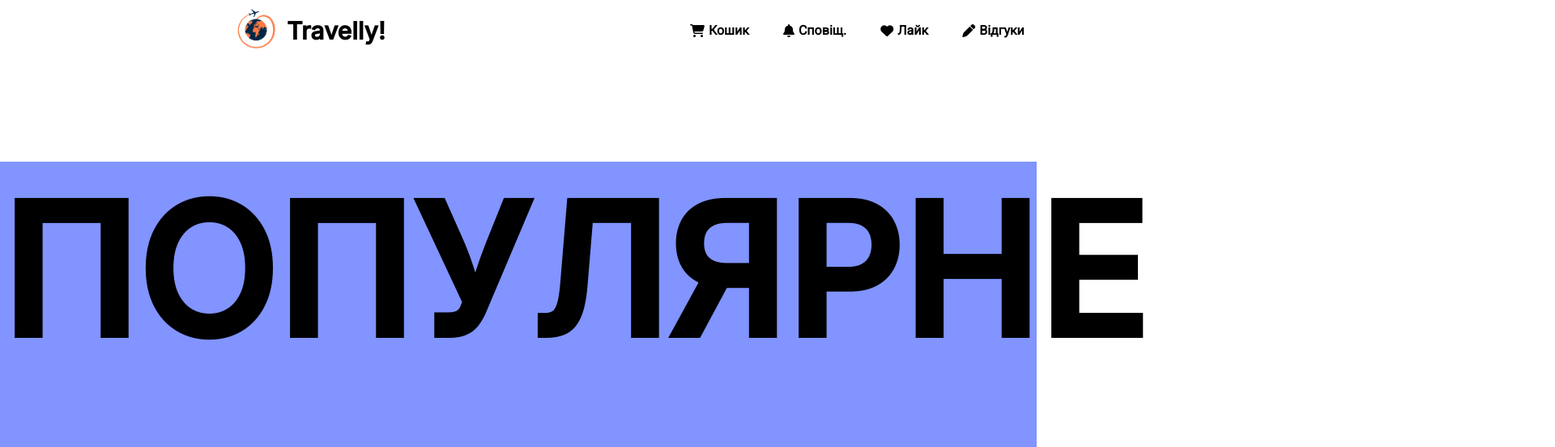
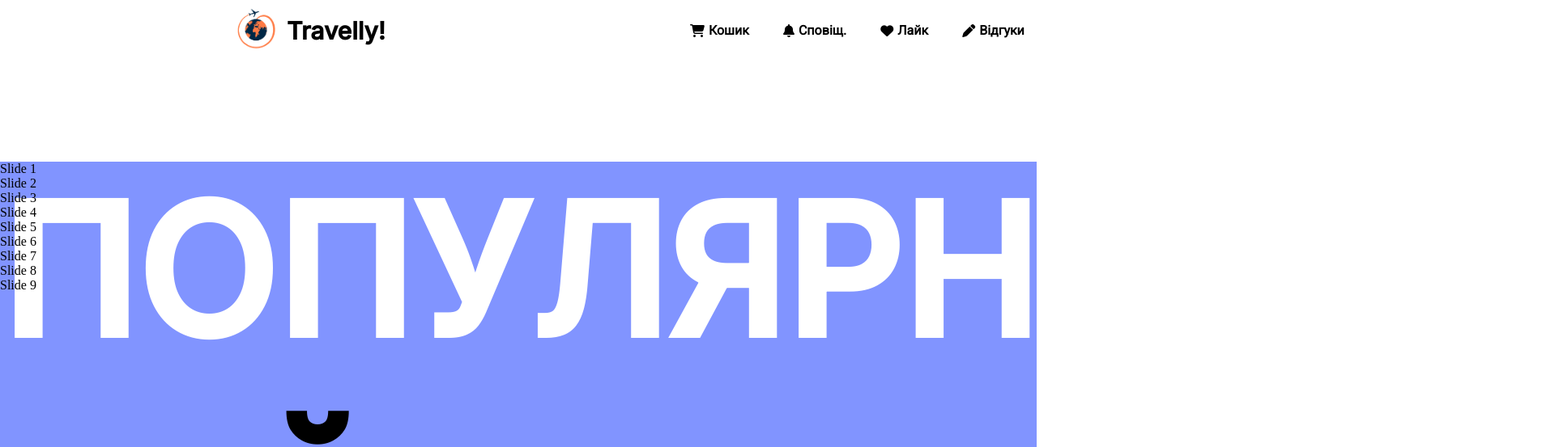
Before and after one commit to Mafusail-ogori/TravellyFrontend, a JavaScript app: page / in a window 1280 px wide. Shown: the top 553 px of the page at 81% size, 1920 px wide, since content can reach past the window. Built offline with nearby package versions, Linux system fonts and the light colour scheme.

Commit message:
Body fix

```diff
--- a/src/Body/ContentWrapper.module.css
+++ b/src/Body/ContentWrapper.module.css
@@ -1,29 +1,31 @@
 @import url('https://fonts.googleapis.com/css2?family=Inter:wght@500&display=swap');
 
 .wrapper{
-    display: flex;
-    flex-direction: column;
-    justify-content: center;
-    align-content: center;
-    gap: 115px;
+    position: relative;
     background-color: #8194FF;
     margin-top: 200px;
+    height: 584px;
+    z-index: -2;
+}
+
+.white_text , .black_text{
+    position: absolute;
+    font-size: 225px;
+    font-weight: bold;
+    right: 0;
+    left: 0;
+    margin: auto;
+    font-family: 'Inter', sans-serif;
+    color: white;
+    text-align: center;
+    z-index: -1;
 }
 
 .white_text{
-    font-size: 225px;
-    font-weight: bold;
-    text-align: center;
-    margin: 0;
-    font-family: 'Inter', sans-serif;
-    color: black;
+    top: 0;
 }
 
 .black_text{
-    font-size: 250px;
-    font-weight: bold;
-    text-align: center;
-    margin: 0;
-    font-family: 'Inter', sans-serif;
-    color: white;
+    color: black;
+    bottom: 0;
 }
--- a/src/Body/PictureSwiper.js
+++ b/src/Body/PictureSwiper.js
@@ -1,17 +1,27 @@
 import{Swiper, SwiperSlide} from 'swiper/react';
-import styles from 'swiper/css';
+import {Navigation, Pagination} from "swiper";
 
 const PictureSwiper = (props) => {
     return<Swiper
-        spaceBetween={50}
-        slidesPerView={3}
-        onSlideChange={() => console.log('slide change')}
-        onSwiper={(swiper) => console.log(swiper)}
+        slidesPerView={1}
+        spaceBetween={30}
+        loop={true}
+        pagination={{
+            clickable: true,
+        }}
+        navigation={true}
+        modules={[Pagination, Navigation]}
+        className="mySwiper"
     >
         <SwiperSlide>Slide 1</SwiperSlide>
         <SwiperSlide>Slide 2</SwiperSlide>
         <SwiperSlide>Slide 3</SwiperSlide>
         <SwiperSlide>Slide 4</SwiperSlide>
+        <SwiperSlide>Slide 5</SwiperSlide>
+        <SwiperSlide>Slide 6</SwiperSlide>
+        <SwiperSlide>Slide 7</SwiperSlide>
+        <SwiperSlide>Slide 8</SwiperSlide>
+        <SwiperSlide>Slide 9</SwiperSlide>
     </Swiper>
 }
 
--- /dev/null
+++ b/src/Body/mySwiper.css
@@ -0,0 +1,27 @@
+.swiper {
+    width: 100%;
+    height: 100%;
+}
+
+.swiper-slide {
+    text-align: center;
+    font-size: 18px;
+    background: #fff;
+
+    /* Center slide text vertically */
+    display: flex;
+    justify-content: center;
+    align-items: center;
+}
+
+.swiper-slide img {
+    display: block;
+    width: 100%;
+    height: 100%;
+    object-fit: cover;
+}
+
+.swiper {
+    margin-left: auto;
+    margin-right: auto;
+}
```
